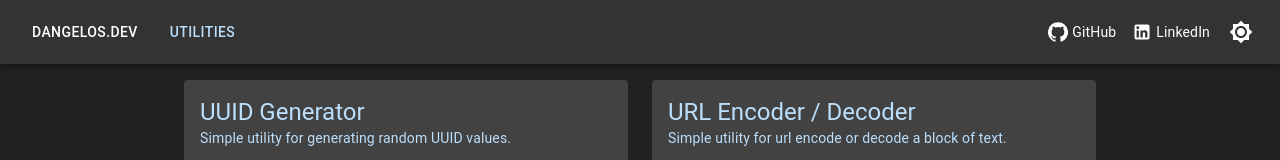
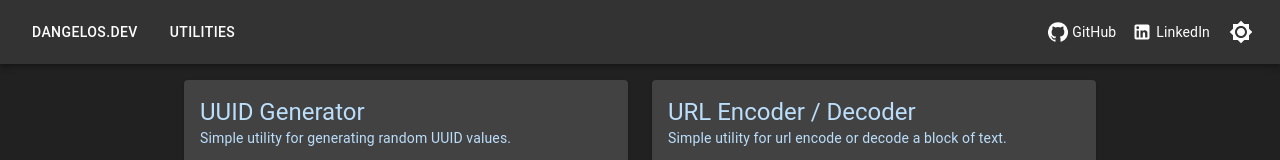
Before and after one commit to bostaunieux/dev-site, a Next.js app: page / in a window 1280 px wide. Shown: the top 160 px of the page. Built offline with nearby package versions, Linux system fonts and the light colour scheme.

Commit message:
fix header menu color

```diff
--- a/src/components/core/UtilitiesLinks.tsx
+++ b/src/components/core/UtilitiesLinks.tsx
@@ -16,7 +16,7 @@
 
   return (
     <>
-      <Button aria-controls="utility-links-menu" aria-haspopup="true" onClick={openMenu}>
+      <Button aria-controls="utility-links-menu" aria-haspopup="true" color="inherit" onClick={openMenu}>
         Utilities
       </Button>
       <Menu
```
